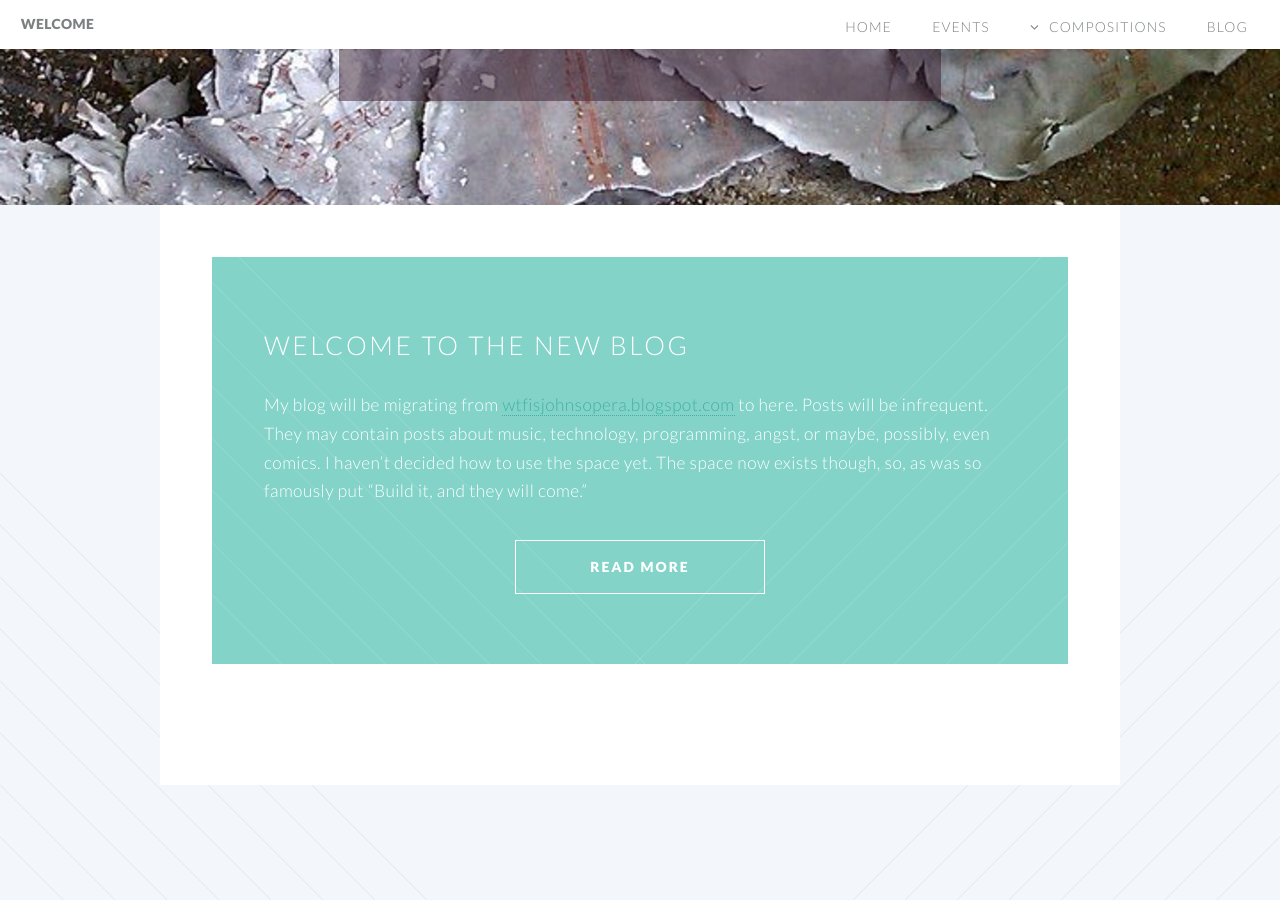
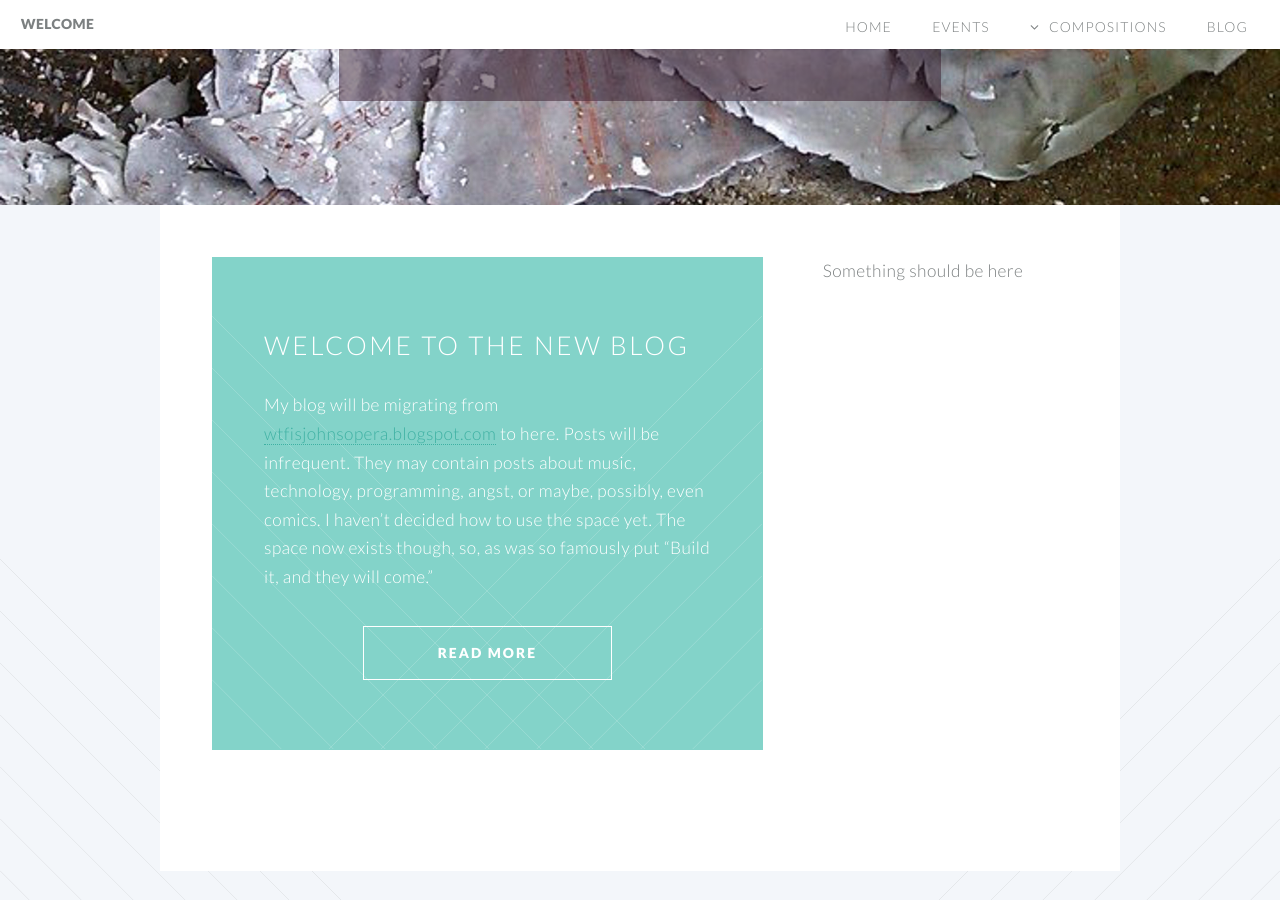
Before and after one commit to j5awry/j5awry.github.io, a Jekyll site: the page built from blog.html, in a window 1280 px wide and 900 px high, scrolled down 314 px. Built offline with Jekyll 4.4.1, drawn with Linux system fonts in a browser that asks for light colours.

Commit message:
issue #6 adds in a right sidebar to blog for eventual tags

```diff
--- a/blog.html
+++ b/blog.html
@@ -11,6 +11,10 @@ layout: default
     </div>
     </section>
     <section class="wrapper style4 container">
+        <div class="row oneandhalf">
+<!-- left side -->
+            <div class="8u">
+                <section class="content">
                     <ul class="posts">
                     {% for post in site.posts %}
                         <li class="wrapper {% if forloop.first %} style2 {% else %} style1 {% endif %}">
@@ -24,4 +28,18 @@ layout: default
                     {% endfor %}
                     </ul>
                 </section>
+            </div>
+
+<!-- right sidebar -->
+            <div class="4u">
+                <div class="sidebar">
+                    <section>
+                        <p>
+                            Something should be here
+                        </p>
+                    </section>
+                </div>
+            </div>
+        </div>
+    </section>
 </article>
```
Lines whose indentation alone changed are shown as unchanged.
